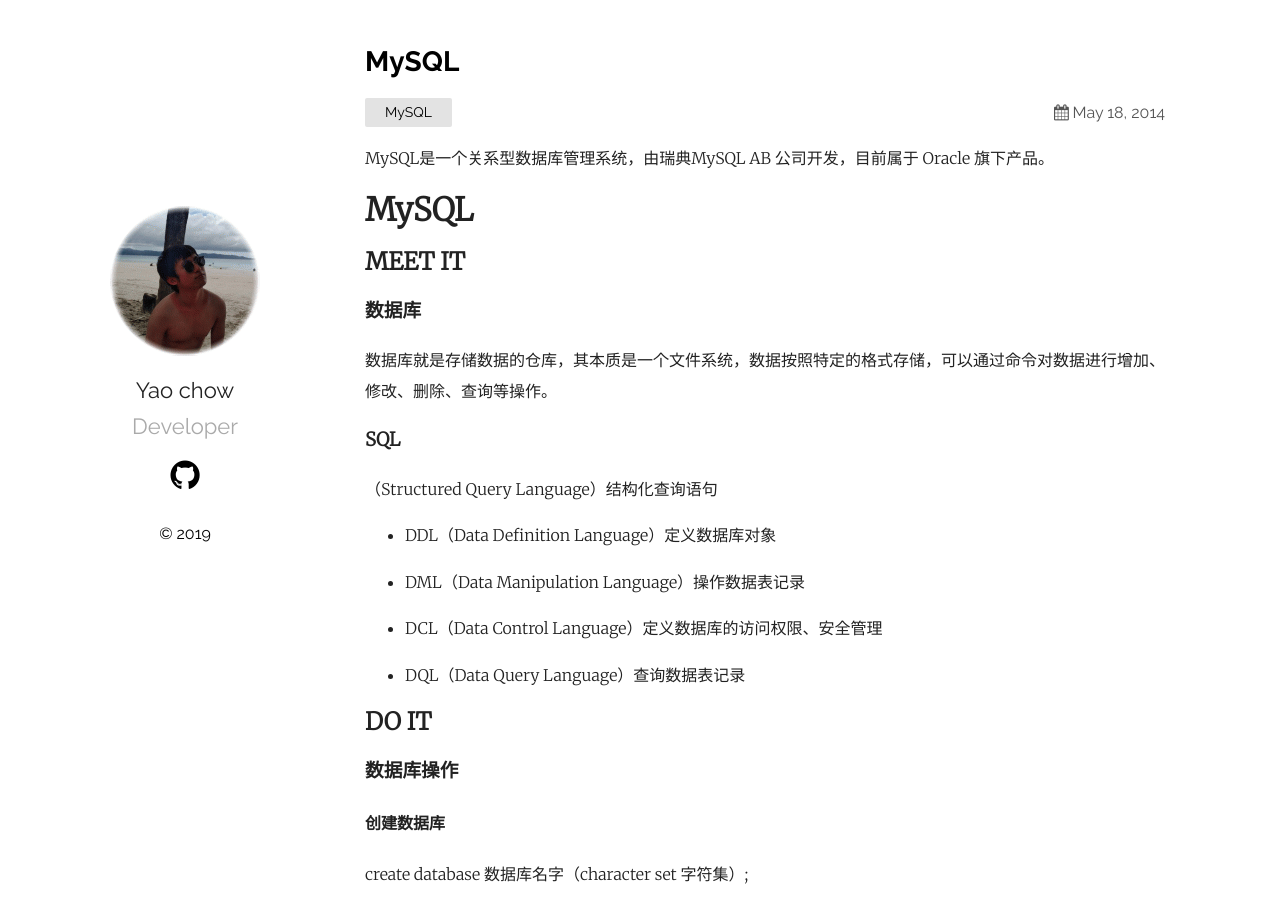
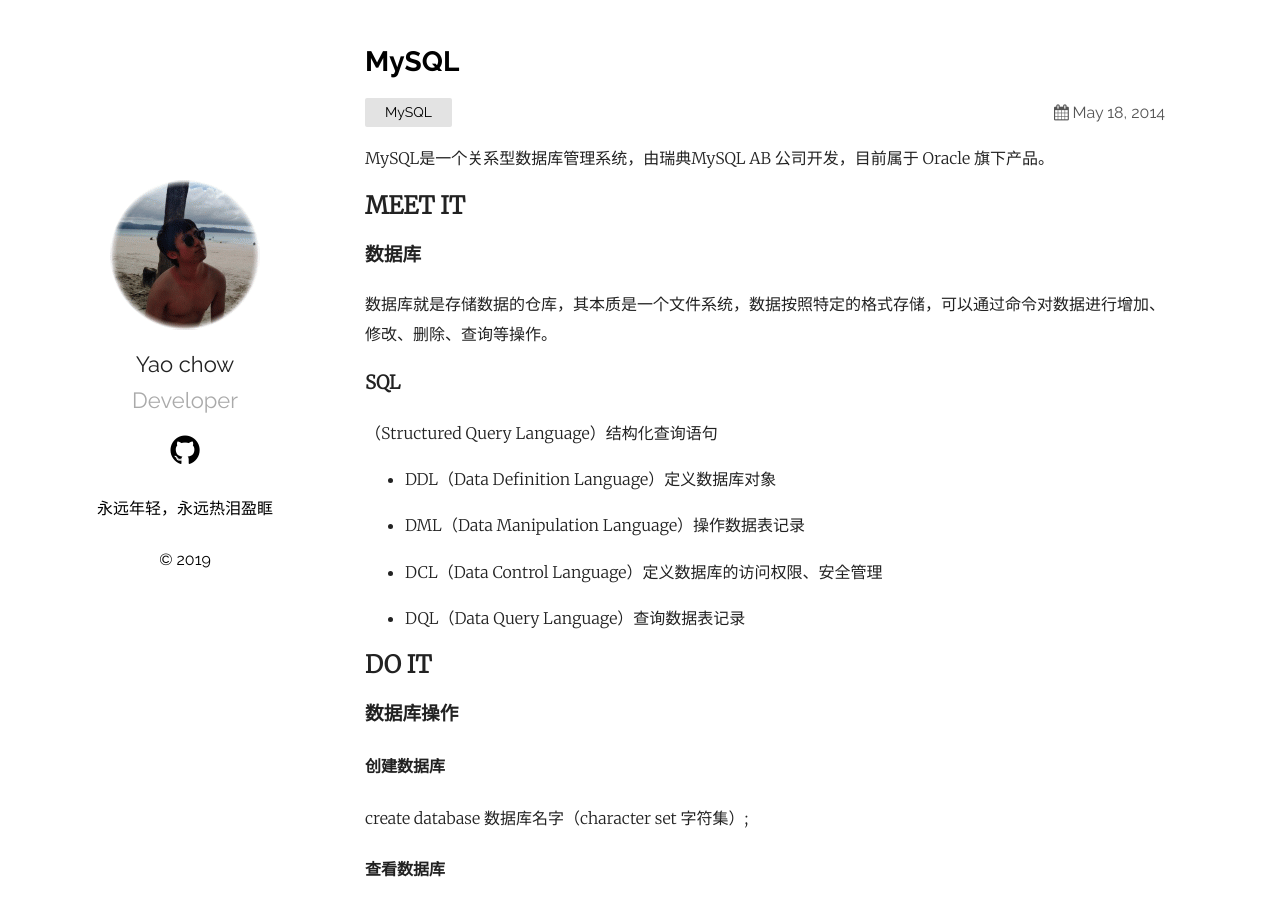
Before and after one commit to yyyyyyyy/yyyyyyyy.github.io, a Jekyll site: the page built from _posts/2014-05-19-MySQL.md, in a window 1280 px wide and 900 px high. Built offline with Jekyll 4.4.1, drawn with Linux system fonts in a browser that asks for light colours; comment, search, counter and statistics services are not loaded.

Commit message:
修改笔记格式。

```diff
--- a/_layouts/default.html
+++ b/_layouts/default.html
@@ -12,6 +12,7 @@
 			<ul class="social">
 				<a href="https://github.com/{{ site.plainwhite.social_links.github }}"><li><i class="icon-github-circled"></i></li></a>
 			</ul>
+			<p>永远年轻，永远热泪盈眶</p>
 			<p>&copy; 2019</p>
 		</section>
 		<section class="content">
--- a/_posts/2014-05-19-MySQL.md
+++ b/_posts/2014-05-19-MySQL.md
@@ -7,8 +7,6 @@
 
 MySQL是一个关系型数据库管理系统，由瑞典MySQL AB 公司开发，目前属于 Oracle 旗下产品。
 
-
-# MySQL
 
 ## MEET IT
 
```
Also changed, not shown: _posts/2014-05-19-Mybatis.md (+0 -1 lines).
